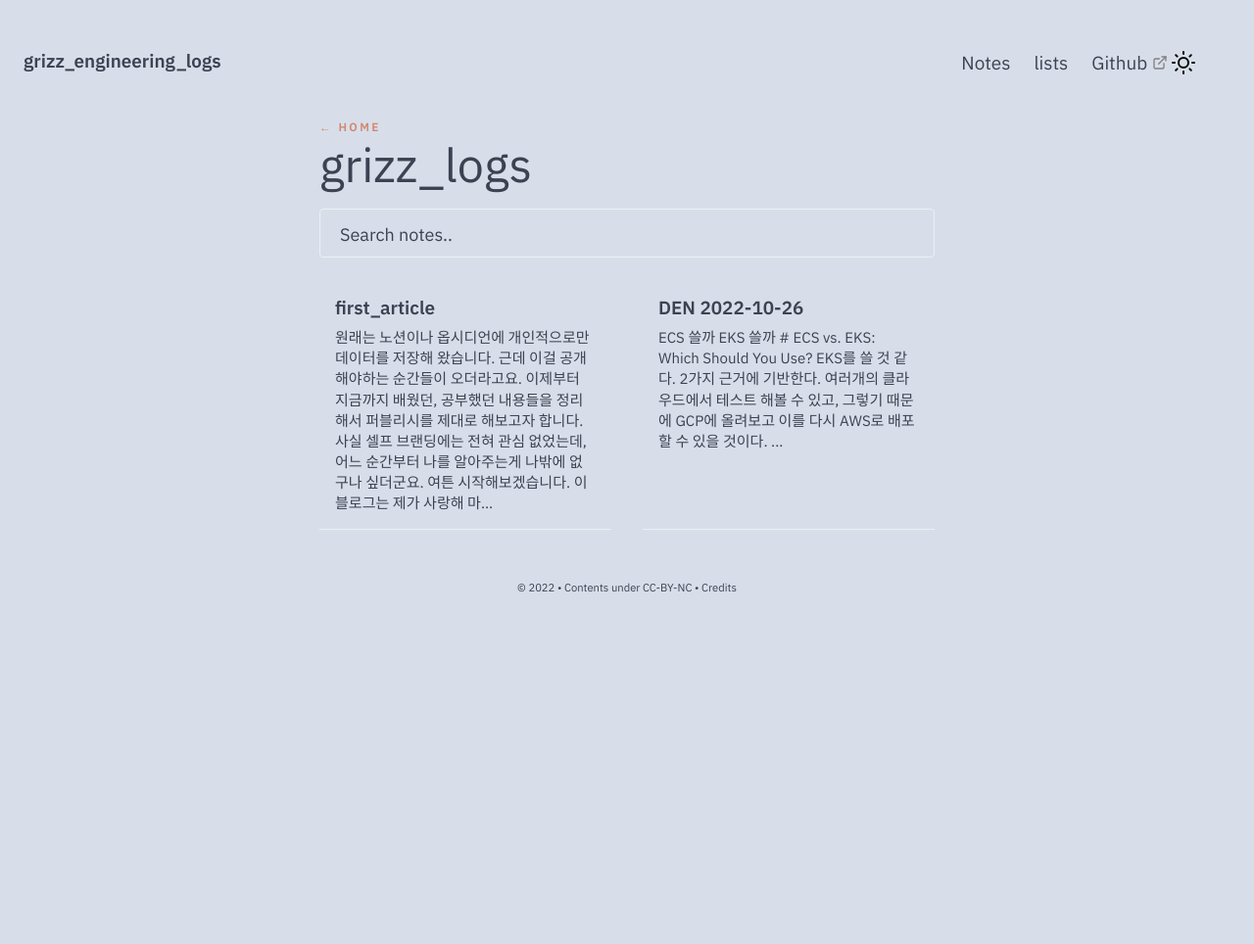
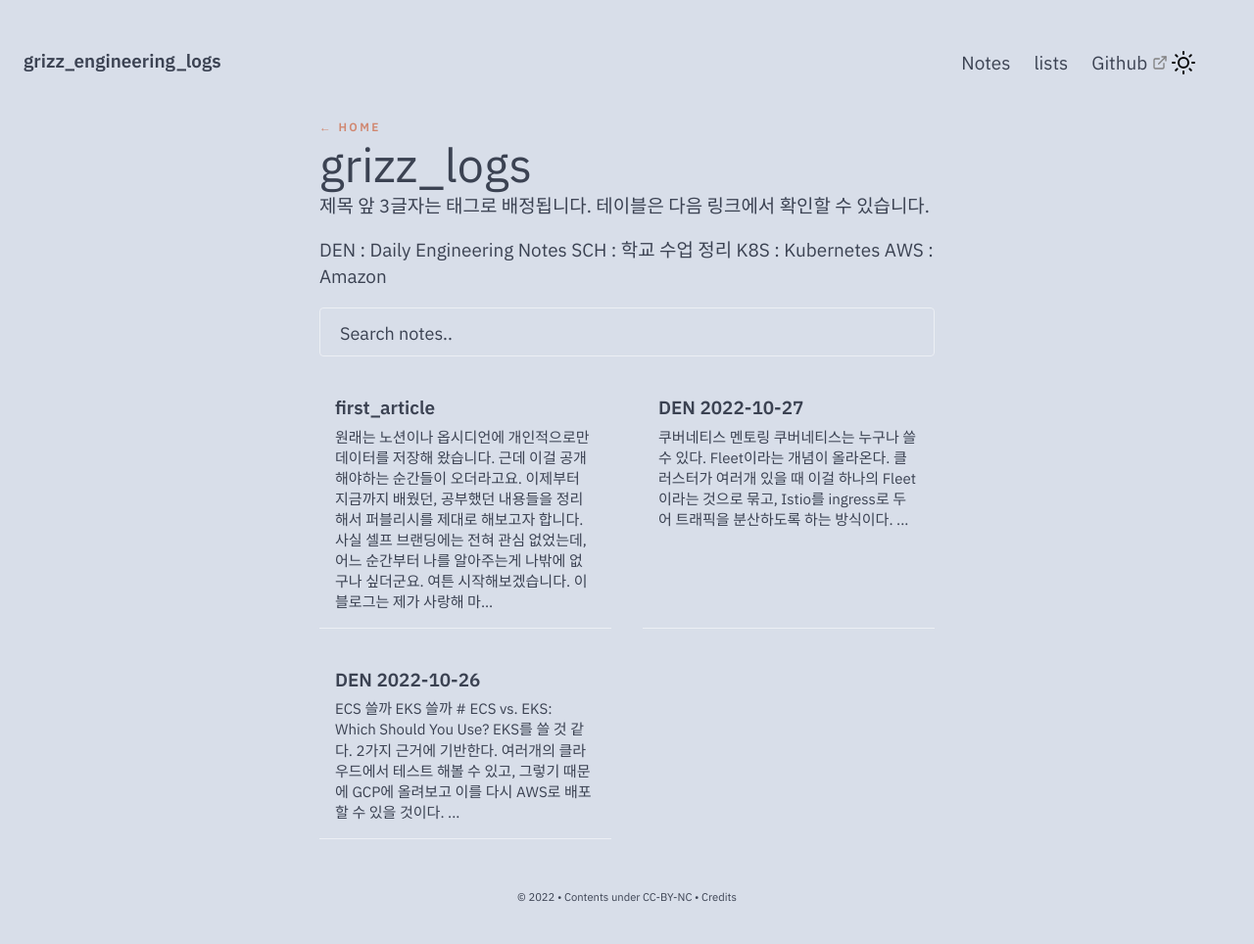
Before and after one commit to timbergrizz/timbergrizz.github.io, a Jekyll site: the page built from pages/notes.md, in a window 1280 px wide. Shown: the whole page at 98% size. Built offline with Jekyll 4.4.1, drawn with Linux system fonts in a browser that asks for light colours; before the commit the page ends 900 px from its top, so only the background shows below that.

Commit message:
adding components

```diff
--- /dev/null
+++ b/_notes/Public/DEN 2022-10-27.md
@@ -0,0 +1,19 @@
+---
+title: DEN 2022-10-27
+feed: show
+---
+
+- 쿠버네티스 멘토링
+	- 쿠버네티스는 누구나 쓸 수 있다.
+	    - Fleet이라는 개념이 올라온다.
+	        - 클러스터가 여러개 있을 때 이걸 하나의 Fleet이라는 것으로 묶고, Istio를 ingress로 두어 트래픽을 분산하도록 하는 방식이다.
+	            - 이걸 모두 다른 region으로 설정하도록 하는 것이다.
+	            - 여기다가 모두 configure manager를 붙여서 이런 식으로 배포할 수 있도록 하는 것이다.
+	        - 클러스터가 워커가 되는 거다
+	        - 쿠버네티스 전반적으로 namespace로 묶을 수 있다.
+	            - multiple cloud / region / az에 대한 kubernetes 환경 구축이 된다는 것이다.
+	            - 멀티 클러스터에서 서빙 아키텍처와 트레이닝 아키텍처를 서로 다른 클러스터에 나누어 배포할 수 있도록 하는 것이다.
+	- Serving Engine 배포해보는게 제일 좋다.
+	    - BentoML이나 TFXServing, Kubeflow Pipeline등을 사용해보면 좋을 것이다.
+	    - Training / Serving Pipeline 만들어보면 좋다.
+	    - TFX를 쿠버네티스에 올려보는 경험도 좋을 것이다.
--- a/pages/notes.md
+++ b/pages/notes.md
@@ -4,3 +4,10 @@ permalink: /notes
 feedformat: card
 title: grizz_logs
 ---
+
+제목 앞 3글자는 태그로 배정됩니다. 테이블은 다음 링크에서 확인할 수 있습니다.
+
+DEN : Daily Engineering Notes
+SCH : 학교 수업 정리
+K8S : Kubernetes
+AWS : Amazon
```
Also changed, not shown: _notes/Public/DEN 2022-10-26.md (+2 -2 lines).
